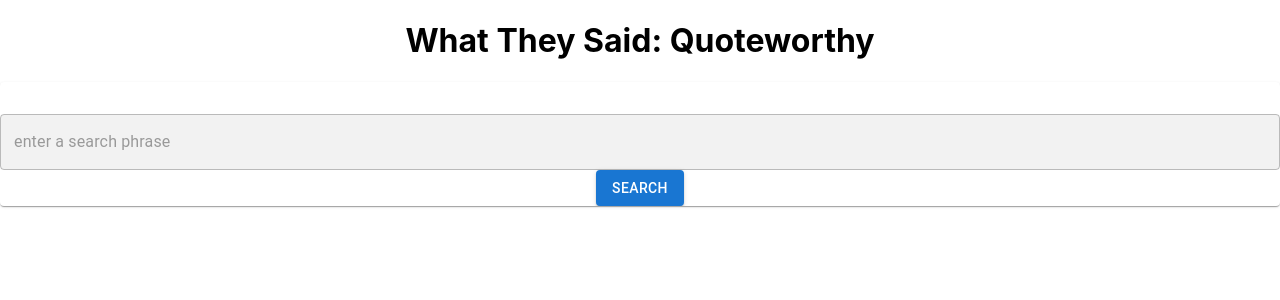
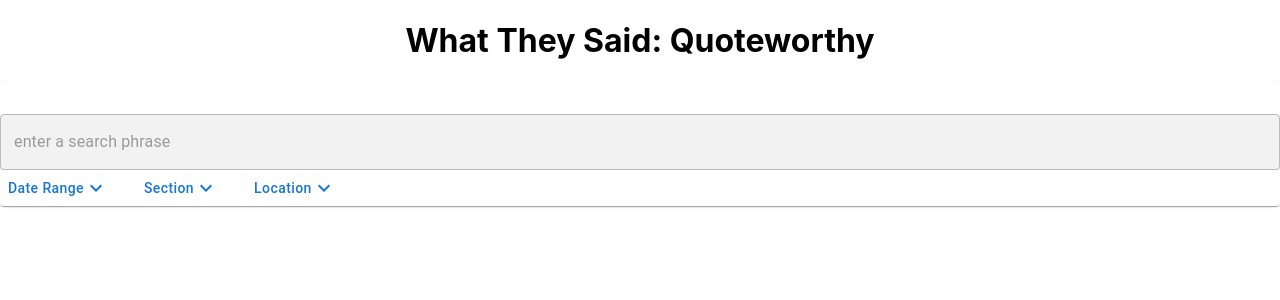
Before and after one commit to dchiueh/quoteworthy, a React (Create React App) app in the folder what-they-said/: page / in a window 1280 px wide. Shown: the top 300 px of the page. Built offline with nearby package versions, Linux system fonts and the light colour scheme.

Commit message:
add: placeholder tag icons

```diff
--- a/what-they-said/package.json
+++ b/what-they-said/package.json
@@ -11,6 +11,7 @@
     "@testing-library/react": "^12.1.2",
     "@testing-library/user-event": "^13.5.0",
     "material-icons": "^1.10.6",
+    "material-ui-popup-state": "^2.0.0",
     "react": "^17.0.2",
     "react-dom": "^17.0.2",
     "react-scripts": "5.0.0",
--- a/what-they-said/src/components/EntityCard/EntityCard.jsx
+++ b/what-they-said/src/components/EntityCard/EntityCard.jsx
@@ -43,27 +43,33 @@ const EntityCard = ({ entityInfo }) => {
    };
 
    return (
-      <Card sx={{ border: "solid grey 1px" }}>
-         <CardHeader
+      <Card sx={{ border: "solid grey 1px", paddingBottom: "12px" }}>
+         {/* <CardHeader
             title={
                <Typography style={{ fontSize: 24, fontWeight: "bold" }}>
                   {entityInfo.name}
                </Typography>
             }
-            subtitle={
-               <Typography style={{ fontSize: 18, color: "grey"}}>
-                  Former contexts: {entityInfo.profession}
-               </Typography>
-            }
+            // subtitle={
+            //    <Typography style={{ fontSize: 18, color: "grey"}}>
+            //       Former contexts: {entityInfo.profession}
+            //    </Typography>
+            // }
             style={{ padding: 8, display: 'inline' }}
-         />
+         /> */}
          {/* <CardMedia
          component="img"
          height="194"
          image="/static/images/cards/paella.jpg"
          alt="Paella dish"
       /> */}
-         <a href={entityInfo.articles[0].link} style={{textDecoration: "none"}} target = "_blank">
+         <Typography style={{ fontSize: 24, fontWeight: "bold", paddingTop: "12px" }}>
+            {entityInfo.name}
+         </Typography>
+         <Typography style={{ fontSize: 18, color: "grey" }}>
+            Prior contexts: {entityInfo.profession}
+         </Typography>
+         <a href={entityInfo.articles[0].link} style={{ textDecoration: "none" }} target="_blank">
             <CardContent>
                {/**TODO: decompose hardcoded "first card preview" and nested cards as own article bundles of quotes components */}
                {/* <EntitySingleArticleCard articleInfo={{}}/> */}
--- a/what-they-said/src/components/SearchBox/SearchBox.jsx
+++ b/what-they-said/src/components/SearchBox/SearchBox.jsx
@@ -14,9 +14,13 @@ import {
   Collapse,
   FormControlLabel,
   IconButton,
+  Menu,
+  MenuItem,
+  PopupState,
   TextField,
   Typography
 } from '@mui/material';
+import ExpandMoreIcon from '@mui/icons-material/ExpandMore';
 
 import SearchListGroupedByEntity from '../SearchListGroupedByEntity/SearchListGroupedByEntity';
 
@@ -32,6 +36,7 @@ class SearchBox extends React.Component {
 		}
 
       this._handleSearch = this._handleSearch.bind(this);
+      this._handleKeyDown = this._handleKeyDown.bind(this);
       this._handleSearchButton = this._handleSearchButton.bind(this);
 	}
 
@@ -75,10 +80,18 @@ class SearchBox extends React.Component {
 		}
 	}
 
+   _handleKeyDown = (event) => {
+      if (event.key === 'Enter') {
+         const lowerSearch = this.state.searchWIP.toLowerCase();
+         this.setState({searchPhrase: lowerSearch});
+      }
+    }
+
    _handleSearchButton(event) {
       if(event) {
+         const lowerSearch = this.state.searchWIP.toLowerCase();
          //this.setState({searchButtonPressed: true});
-         this.setState({searchPhrase: this.state.searchWIP});
+         this.setState({searchPhrase: lowerSearch});
       }
    }
 
@@ -100,12 +113,19 @@ class SearchBox extends React.Component {
                </CardContent>
                <TextField id="search-phrase" type="search" placeholder="enter a search phrase"
                   value={this.state.searchWIP}
-                  InputProps={{ sx: { backgroundColor: "#f2f2f2"}}}
+                  InputProps={{ sx: { backgroundColor: "#f2f2f2", fontSize: "22"}}}
                   sx={{ backgroundColor: "white"}}
                   fullWidth
                   onChange={this._handleSearch}
+                  onKeyDown={this._handleKeyDown}
                />
-               <Button variant="contained" onClick={this._handleSearchButton}>Search</Button>
+               {/* <Button variant="contained" onClick={this._handleSearchButton}>Search</Button> */}
+               <div style={{flexDirection: "row", textAlign: "left"}}>
+                  <Button style={{textTransform: "none", fontSize: 14, marginRight: "20px"}}> Date Range <ExpandMoreIcon/> </Button>
+                  <Button style={{textTransform: "none", fontSize: 14, marginRight: "20px"}}> Section <ExpandMoreIcon/> </Button>
+                  <Button style={{textTransform: "none", fontSize: 14}}> Location <ExpandMoreIcon/> </Button>
+
+               </div>
             </Card>
 
             <SearchListGroupedByEntity searchPhrase={this.state.searchPhrase} />
--- a/what-they-said/src/test_data/demo7.json
+++ b/what-they-said/src/test_data/demo7.json
@@ -1,7 +1,7 @@
 {
    "Donald J. Trump": {
          "name": "Donald J. Trump",
-         "profession": "President of the United States (2016-2020)",
+         "profession": "President of the United States",
          "articles": [
             {
                "time": "January 20, 2020",
```
Also changed, not shown: 1 other file (tests, documents, lock files or other folders). Lines whose indentation alone changed are shown as unchanged.
